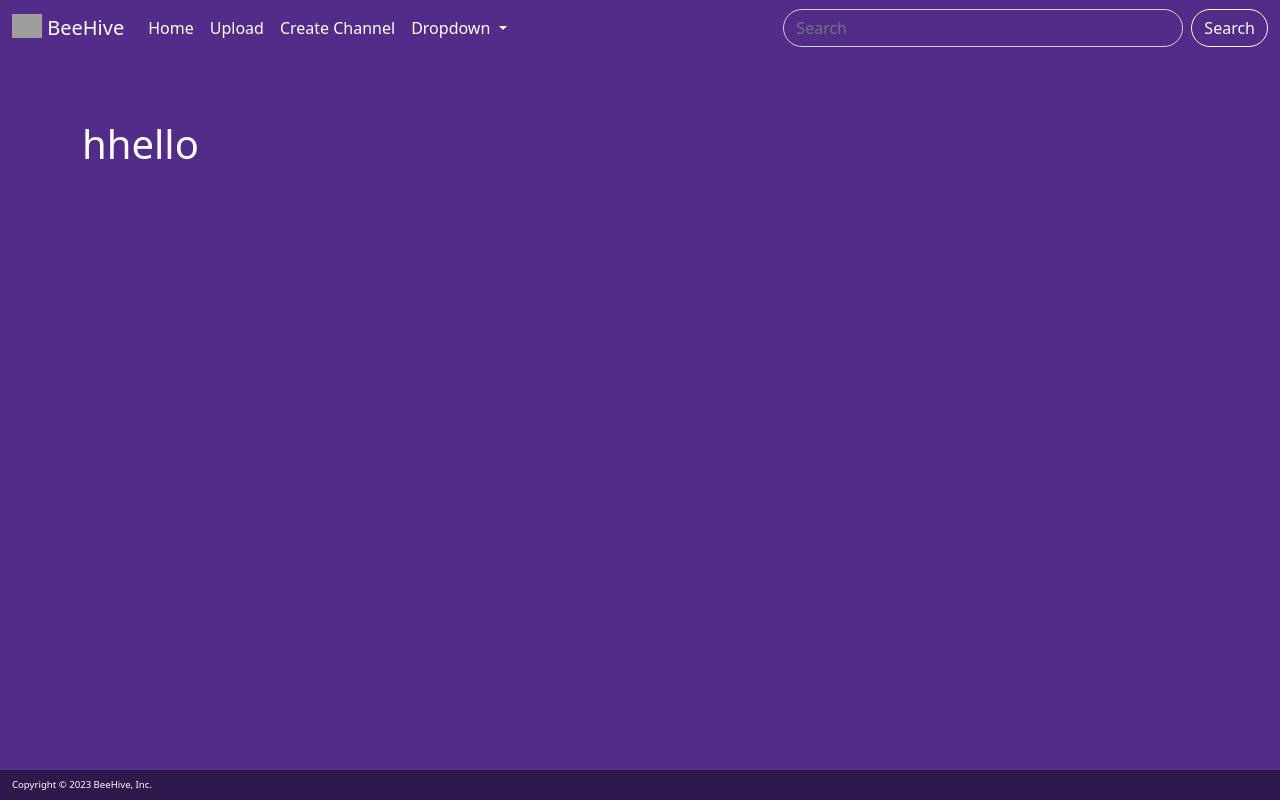
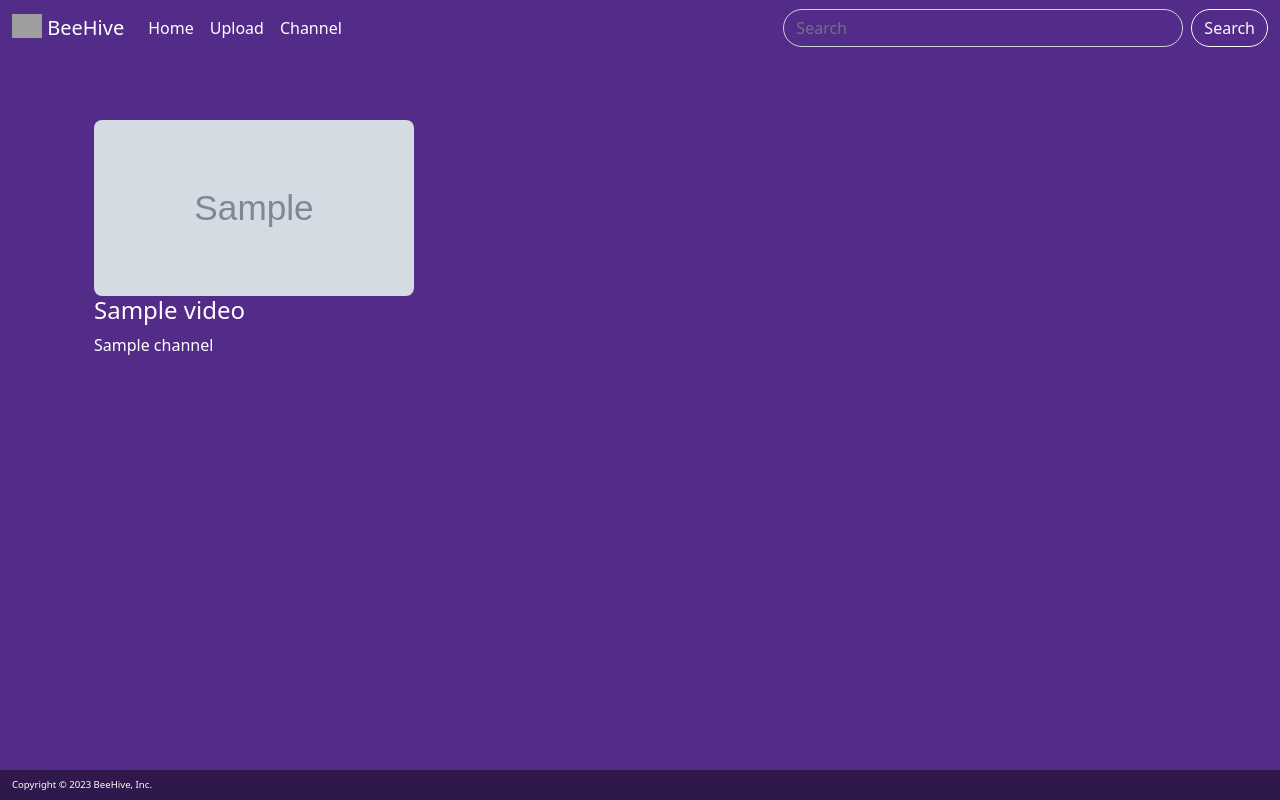
Before and after one commit to nooralhajri/beehive, a Django app: page / in a window 1280 px wide. Run offline with Django 4.2, Linux system fonts and the light colour scheme; tables that the repository leaves empty hold one stand-in row (values such as "Sample post"); grey boxes marked "Sample" are stand-in pictures; some libraries are stand-ins or nearby versions; grey boxes are pictures that could not be loaded.

Commit message:
fixed minor issues and added some styling

```diff
--- a/main_app/forms.py
+++ b/main_app/forms.py
@@ -16,7 +16,7 @@ class CreateChannelForm(forms.ModelForm):
 class CreateVideoForm(forms.ModelForm):
     class Meta:
         model = Video
-        fields = ['title', 'description', 'video', 'thumbnail']
+        fields = ['title', 'description', 'video', 'thumbnail', 'channel']
 
 
         widgets = {
@@ -24,4 +24,5 @@ class CreateVideoForm(forms.ModelForm):
             'description': forms.Textarea(attrs={'class': 'form-control'}),
             'video': forms.FileInput(attrs={'class': 'form-control'}),
             'thumbnail': forms.FileInput(attrs={'class': 'form-control'}),
+            'channel': forms.Select(attrs={'class': 'form-control'}),
         }
--- a/main_app/static/css/style.css
+++ b/main_app/static/css/style.css
@@ -3,6 +3,7 @@ body {
     flex-direction: column;
     min-height: 100vh;
     /* background-color: #ffc107; */
+    color: white;
 }
 
 footer {
--- a/main_app/templates/base.html
+++ b/main_app/templates/base.html
@@ -8,8 +8,9 @@
     <meta name="viewport" content="width=device-width, initial-scale=1.0">
     <title>BeeHive</title>
     <link href="https://cdn.jsdelivr.net/npm/bootstrap@5.3.0-alpha1/dist/css/bootstrap.min.css" rel="stylesheet" integrity="sha384-GLhlTQ8iRABdZLl6O3oVMWSktQOp6b7In1Zl3/Jr59b6EGGoI1aFkw7cmDA6j6gD" crossorigin="anonymous">
+    <link rel="stylesheet" href="{% static '/css/main.min.css' %}">
     <link rel="stylesheet" href="{% static '/css/style.css' %}">
-    <link rel="stylesheet" href="{% static '/css/main.min.css' %}">
+
 
 </head>
 <body class="bg-primary">
@@ -29,18 +30,18 @@
                     <a class="nav-link" href="{% url 'videos_create' %}" style="color: white;" >Upload</a>
                   </li>
                   <li class="nav-item">
-                    <a class="nav-link active" aria-current="page" href="{% url 'channels_create' %}" style="color: white;" >Create Channel</a>
+                    <a class="nav-link active" aria-current="page" href="{% url 'channels_create' %}" style="color: white;" >Channel</a>
                   </li>
-                  <li class="nav-item dropdown">
+                  {% comment %} <li class="nav-item dropdown">
                     <a class="nav-link dropdown-toggle" href="{% url 'home' %}" role="button" data-bs-toggle="dropdown" aria-expanded="false" style="color: white;" >
                       Dropdown
-                    </a>
-                    <ul class="dropdown-menu">
+                    </a> {% endcomment %}
+                    {% comment %} <ul class="dropdown-menu">
                       <li><a class="dropdown-item" href="#">Action</a></li>
                       <li><a class="dropdown-item" href="#">Another action</a></li>
                       <li><hr class="dropdown-divider"></li>
                       <li><a class="dropdown-item" href="#">Something else here</a></li>
-                    </ul>
+                    </ul> {% endcomment %}
 
                 </ul>
                 <form class="d-flex" role="search">
--- a/main_app/templates/channels/detail.html
+++ b/main_app/templates/channels/detail.html
@@ -15,7 +15,7 @@
     <div class="channel-detail">
         <div class="image-div">
             {% load static %}
-            <img class="" width="100px" height="100px" src={% static channel.profilephoto|cut:'main_app/static/uploads/' alt="profile pic"%} />
+            <img class="" width="100px" height="100px" src={% static channel.profilephoto|cut:'main_app/static/' alt="profile pic"%} />
         </div>
         <div class="">
             <h4 class="name">{{ channel.name }}</h4>
--- a/main_app/templates/channels/index.html
+++ b/main_app/templates/channels/index.html
@@ -14,7 +14,7 @@
         <div class="card" style="width: 20rem;">
 
             {% load static %}
-            <img src= {% static channel.profilephot|cut:'main_app/static/uploads/' %} class="card-img-top" alt="...">
+            <img class="" width="100px" height="100px" src={% static channel.profilephoto|cut:'main_app/static/' alt="profile pic"%} />
 
             <div class="card-body">
                 <span class="card-title"> {{channel.name}} </span>
--- a/main_app/templates/home.html
+++ b/main_app/templates/home.html
@@ -3,12 +3,30 @@
 
 {% block content %}
 
+<div class="container-fluid">
 
-<h1>hhello</h1>
+    <div class="row row-cols-1 row-cols-md-3 g-4">
+        {% for video in videos %}
 
-<script src="/assets/vendor/jquery/jquery.min.js"></script>
-<script src="/assets/vendor/popper/popper.min.js"></script>
-<script src="/assets/vendor/bootstrap/bootstrap.min.js"></script>
+        <div class="col">
+        <a href="{% url 'videos_detail' video.id %}">
+
+
+            <div style="width: 20rem; height: 11rem; border: none;">
+
+                {% load static %}
+                <img src= {% static video.thumbnail|cut:'main_app/static/' %} class="card-img-top" alt="..." style="max-height: 100%; border-radius: 0.5rem;">
+
+            </div>
+            <h4> {{video.title}} </h4>
+        </a>
+        <a> {{ video.channel }} </a>
+        </div>
+        {% endfor %}
+    </div>
+
+</div>
+
 
 
 
--- a/main_app/views.py
+++ b/main_app/views.py
@@ -19,10 +19,10 @@ from .forms import CreateChannelForm, CreateVideoForm
 # Create your views here.
 
 def home(request):
-    return render(request, 'home.html')
+    videos = Video.objects.all()
+    return render(request, 'home.html', {'videos':videos})
 
 # Sign up function
-
 def signup(request):
     error_message = ''
     if request.method == 'POST':
```
Also changed, not shown: main_app/migrations/0002_tag_remove_channel_video_video_channel_and_more.py (added), main_app/static/uploads/3_lum4ElN.jpeg (added), main_app/static/uploads/3_lum4ElN_nMpABx6.jpeg (added), main_app/static/uploads/Blonde_-_Frank_Ocean_NvWRCx2.jpeg (added), 2 other files.
